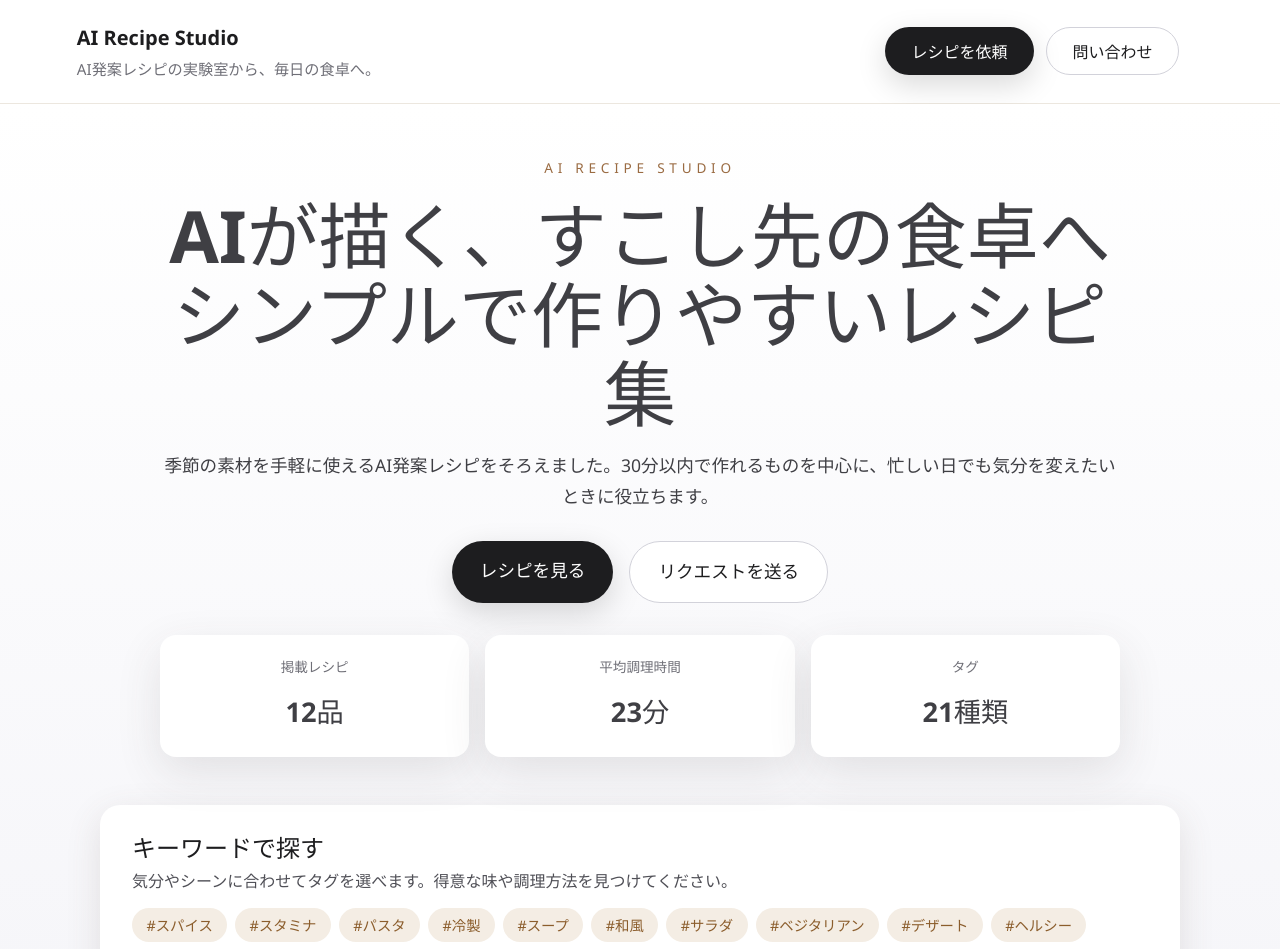
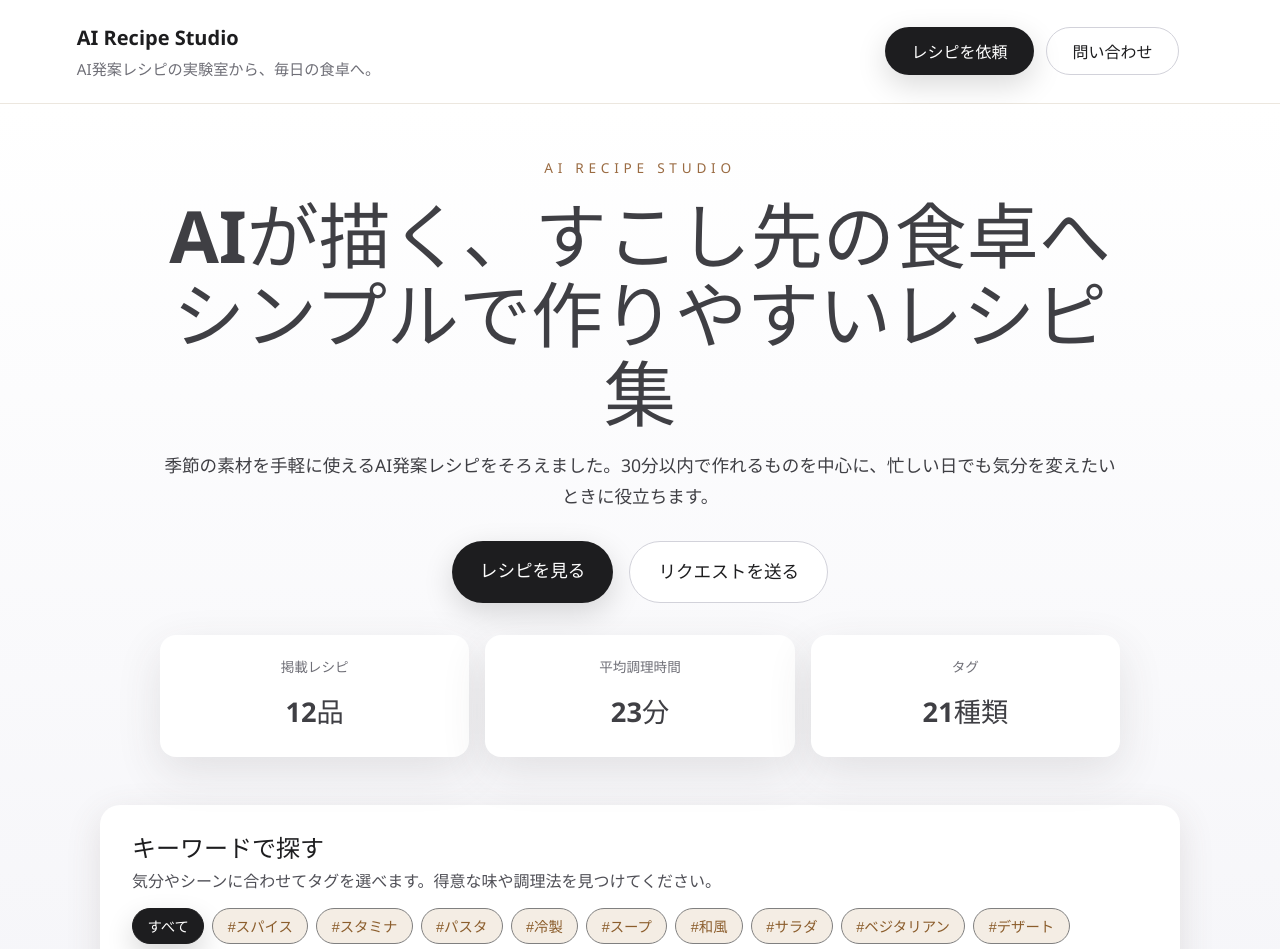
Before and after one commit to NakayamaNaoto/recipe-site, a React (Vite) app: page / in a window 1280 px wide. Shown: the top 949 px of the page. Built offline with nearby package versions, Linux system fonts and the light colour scheme.

Commit message:
一覧画面で、タグが選択された場合にそのタグのレシピだけが表示されるように改修

```diff
--- a/src/App.css
+++ b/src/App.css
@@ -313,6 +313,20 @@
     padding: 0.4rem 0.9rem;
     border-radius: 999px;
     font-size: 0.9rem;
+    border: 1px solid gray;
+    cursor: pointer;
+}
+
+.tag-chip:hover {
+    transform: translateY(-1px);
+    box-shadow: 0 8px 22px rgba(108, 75, 39, 0.12);
+}
+
+.tag-chip.is-selected {
+    background: #1d1d1f;
+    color: #ffffff;
+    border-color: #1d1d1f;
+    box-shadow: 0 12px 28px rgba(0, 0, 0, 0.16);
 }
 
 .recipe-grid {
--- a/src/pages/HomePage.tsx
+++ b/src/pages/HomePage.tsx
@@ -1,8 +1,13 @@
+import { useMemo, useState } from "react";
 import { Link } from "react-router-dom";
 import { recipes } from "../data/recipes";
 
 const HomePage = () => {
-    const allTags = Array.from(new Set(recipes.flatMap((recipe) => recipe.tags ?? []).filter((tag) => tag && tag.trim().length > 0)));
+    const [selectedTag, setSelectedTag] = useState<string | null>(null);
+
+    const allTags = useMemo(() => Array.from(new Set(recipes.flatMap((recipe) => recipe.tags ?? []).filter((tag) => tag && tag.trim().length > 0))), []);
+    const filteredRecipes = useMemo(() => (selectedTag ? recipes.filter((recipe) => (recipe.tags ?? []).includes(selectedTag)) : recipes), [selectedTag]);
+
     const averageTime = recipes.length
         ? Math.round(
               recipes.reduce((total, recipe) => {
@@ -48,18 +53,27 @@ const HomePage = () => {
 
             <section className="tags-panel" aria-label="レシピのタグ一覧">
                 <h2>キーワードで探す</h2>
-                <p>気分やシーンに合わせてタグを選べます。得意な味や調理方法を見つけてください。</p>
+                <p>気分やシーンに合わせてタグを選べます。得意な味や調理法を見つけてください。</p>
                 <div className="tag-list">
-                    {allTags.map((tag) => (
-                        <span key={tag} className="tag-chip">
+                    <button type="button" className={`tag-chip ${selectedTag === null ? "is-selected" : ""}`} aria-pressed={selectedTag === null} onClick={() => setSelectedTag(null)}>
+                        すべて
+                    </button>
+                    {allTags.map((tag) => {
+                        const isSelected = selectedTag === tag;
+                        return (
+                            <button key={tag} type="button" className={`tag-chip ${isSelected ? "is-selected" : ""}`} aria-pressed={isSelected} onClick={() => setSelectedTag(tag)}>
                                 #{tag}
-                        </span>
-                    ))}
+                            </button>
+                        );
+                    })}
                 </div>
             </section>
 
             <section id="recipes" className="recipe-grid" aria-label="レシピ一覧">
-                {recipes.map((recipe) => (
+                {filteredRecipes.length === 0 ? (
+                    <p className="recipe-empty">該当するレシピが見つかりませんでした。</p>
+                ) : (
+                    filteredRecipes.map((recipe) => (
                         <article key={recipe.id} className="recipe-card">
                             <div className="recipe-card__meta">
                                 <span>{recipe.time}</span>
@@ -81,7 +95,8 @@ const HomePage = () => {
                                 <button type="button">作ってみる</button>
                             </div>
                         </article>
-                ))}
+                    ))
+                )}
             </section>
         </div>
     );
```
Lines whose indentation alone changed are shown as unchanged.
